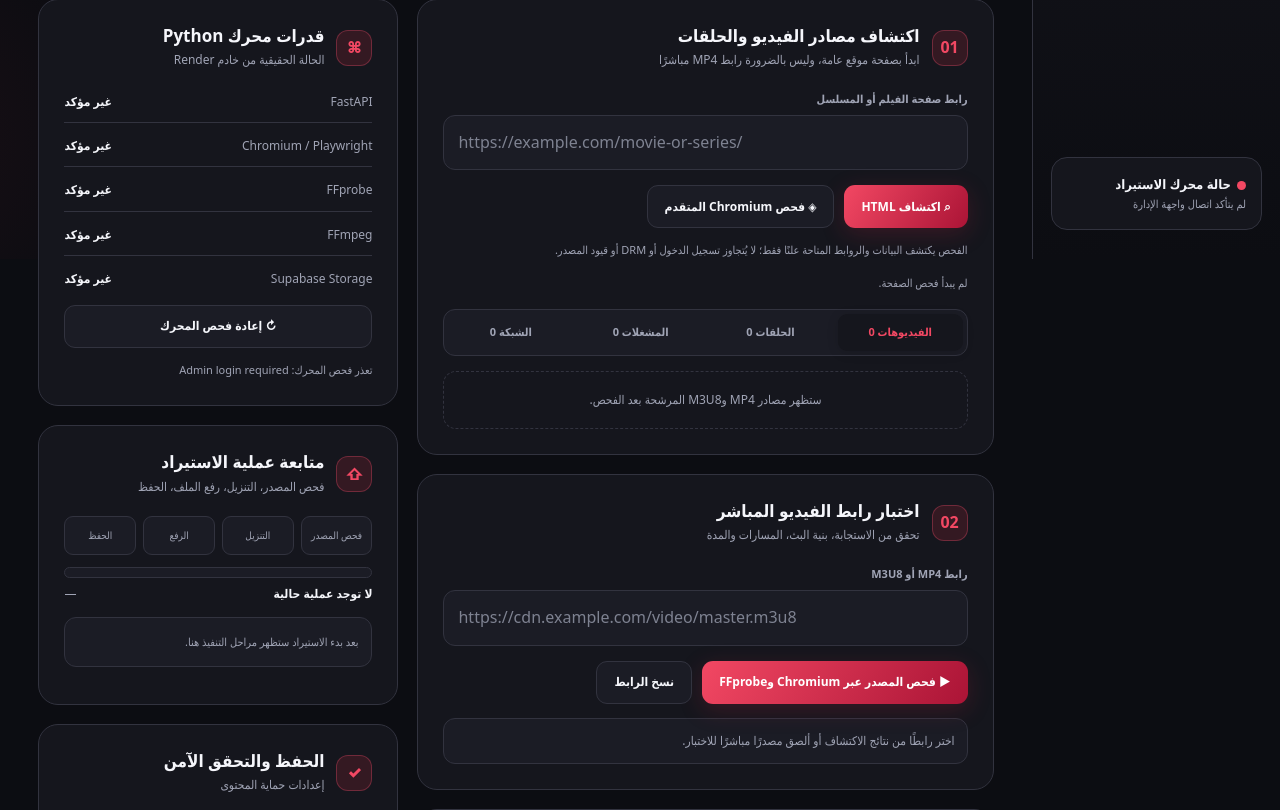
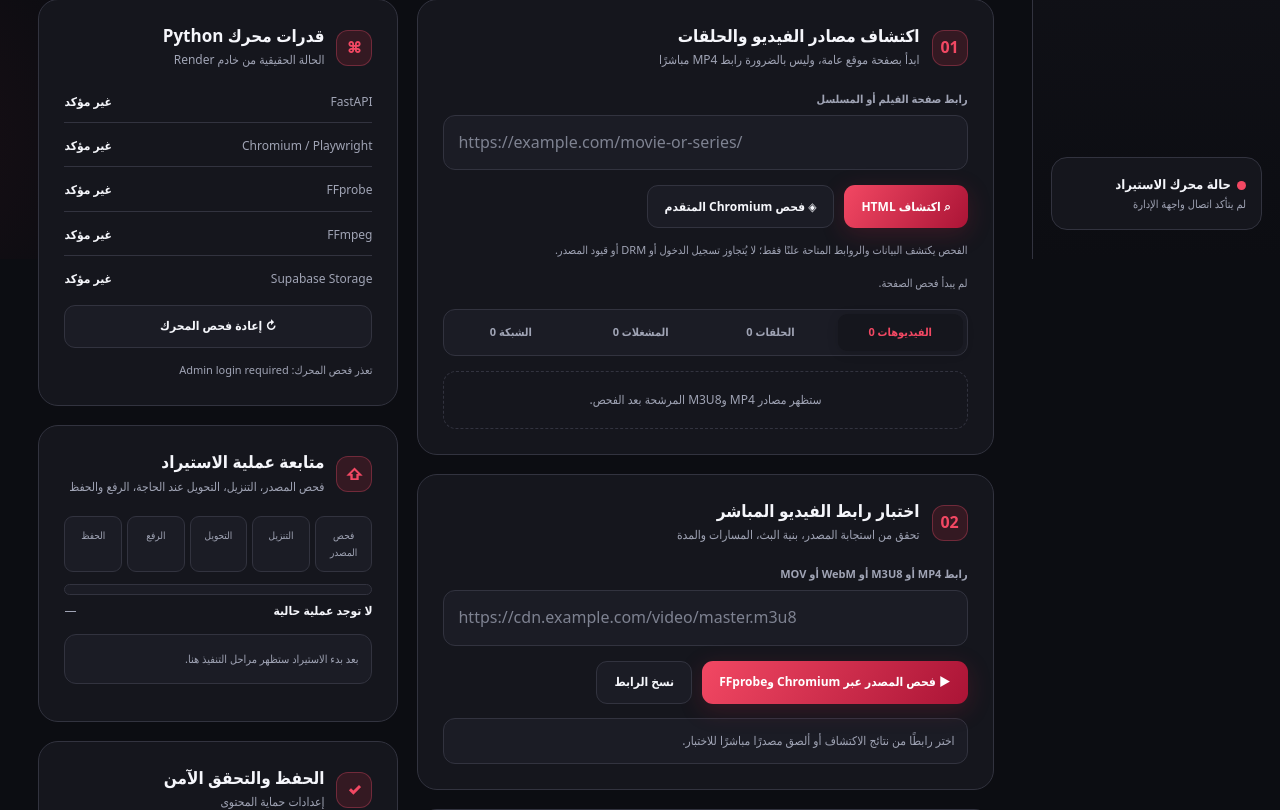
Before and after one commit to youef/app_apk, a FastAPI app: page /studio/private-videos in a window 1280 px wide. Shown: the part 541-1351 px from the top of the page. Run offline with FastAPI, Linux system fonts and the light colour scheme.

Commit message:
Complete v4 upload flow with video codec fallback stage and accurate job polling

```diff
--- a/python-cloud-studio/templates/private-videos.html
+++ b/python-cloud-studio/templates/private-videos.html
@@ -105,7 +105,7 @@ button:focus-visible,a:focus-visible,input:focus-visible,textarea:focus-visible{
 .good-text{color:var(--good)}.warn-text{color:var(--warn)}.bad-text{color:var(--accent)}
 .progress-track{background:var(--surface-2);border:1px solid var(--stroke);height:11px;border-radius:100px;overflow:hidden;margin:12px 0 6px}
 .progress-track>div{width:0%;height:100%;background:linear-gradient(90deg,#c72345,#ff6c87);transition:width .3s}
-.steps{display:grid;grid-template-columns:repeat(4,1fr);gap:7px}
+.steps{display:grid;grid-template-columns:repeat(5,1fr);gap:5px}
 .step{padding:10px 5px;text-align:center;border-radius:9px;background:var(--surface-2);border:1px solid var(--stroke);font-size:10px;color:var(--muted)}
 .step.current{border-color:var(--accent);color:var(--accent);background:var(--accent-soft)}
 .step.done{border-color:#4fbd9860;color:var(--good)}
@@ -178,8 +178,8 @@ button:focus-visible,a:focus-visible,input:focus-visible,textarea:focus-visible{
           <div class="result-tab" id="panel-network" role="tabpanel"><div id="network-results" class="results"><div class="empty">اضغط «فحص Chromium المتقدم» لتحليل الشبكة.</div></div></div>
         </section>
         <section id="validate" class="panel" aria-labelledby="validate-title">
-          <div class="panel-head"><div class="panel-num">02</div><div><h2 id="validate-title">اختبار رابط الفيديو المباشر</h2><p>تحقق من الاستجابة، بنية البث، المسارات والمدة</p></div></div>
-          <div class="field"><label class="small-label" for="source">رابط MP4 أو M3U8</label><input id="source" type="url" dir="ltr" maxlength="2048" placeholder="https://cdn.example.com/video/master.m3u8" autocomplete="off"></div>
+          <div class="panel-head"><div class="panel-num">02</div><div><h2 id="validate-title">اختبار رابط الفيديو المباشر</h2><p>تحقق من استجابة المصدر، بنية البث، المسارات والمدة</p></div></div>
+          <div class="field"><label class="small-label" for="source">رابط MP4 أو M3U8 أو WebM أو MOV</label><input id="source" type="url" dir="ltr" maxlength="2048" placeholder="https://cdn.example.com/video/master.m3u8" autocomplete="off"></div>
           <div class="actions"><button type="button" class="btn primary" id="check-source">▶ فحص المصدر عبر Chromium وFFprobe</button><button type="button" class="btn secondary" id="copy-source">نسخ الرابط</button></div>
           <div id="probe-result" class="notice" style="margin-top:14px" role="status">اختر رابطًا من نتائج الاكتشاف أو ألصق مصدرًا مباشرًا للاختبار.</div>
         </section>
@@ -219,8 +219,8 @@ button:focus-visible,a:focus-visible,input:focus-visible,textarea:focus-visible{
           <p class="hint" id="health-detail">يتم قراءة القدرات من الخدمة، وليس من بيانات مخزّنة في المتصفح.</p>
         </section>
         <section class="panel" aria-labelledby="job-title">
-          <div class="panel-head"><div class="panel-num">⇧</div><div><h2 id="job-title">متابعة عملية الاستيراد</h2><p>فحص المصدر، التنزيل، رفع الملف، الحفظ</p></div></div>
-          <div class="steps" id="stages"><div class="step" data-stage="checking_source">فحص المصدر</div><div class="step" data-stage="downloading">التنزيل</div><div class="step" data-stage="uploading">الرفع</div><div class="step" data-stage="ready">الحفظ</div></div>
+          <div class="panel-head"><div class="panel-num">⇧</div><div><h2 id="job-title">متابعة عملية الاستيراد</h2><p>فحص المصدر، التنزيل، التحويل عند الحاجة، الرفع والحفظ</p></div></div>
+          <div class="steps" id="stages"><div class="step" data-stage="checking_source">فحص المصدر</div><div class="step" data-stage="downloading">التنزيل</div><div class="step" data-stage="transcoding">التحويل</div><div class="step" data-stage="uploading">الرفع</div><div class="step" data-stage="ready">الحفظ</div></div>
           <div class="progress-track"><div id="progress"></div></div>
           <div style="display:flex;justify-content:space-between;gap:10px"><strong id="job-status" style="font-size:12px">لا توجد عملية حالية</strong><span id="job-percent" style="font-size:12px;color:var(--muted)">—</span></div>
           <div id="job-log" class="log" role="status">بعد بدء الاستيراد ستظهر مراحل التنفيذ هنا.</div>
@@ -247,8 +247,8 @@ const $=id=>document.getElementById(id);
 const safeText=(v,n=240)=>String(v??"").slice(0,n);
 const fmtBytes=n=>{const v=Number(n)||0;return v>1024*1024*1024?(v/1073741824).toFixed(2)+" GB":(v/1048576).toFixed(1)+" MB"};
 const current={media:[],episodes:[],embeds:[],network:[],library:[],timer:null,job:null};
-const stageOrder=["checking_source","downloading","uploading","ready"];
-const stageLabels={queued:"في قائمة الانتظار",checking_source:"فحص رابط المصدر",downloading:"جارٍ تنزيل الفيديو",uploading:"جارٍ رفع الملف إلى التخزين الخاص",ready:"اكتمل الحفظ",failed:"فشلت العملية"};
+const stageOrder=["checking_source","downloading","transcoding","uploading","ready"];
+const stageLabels={queued:"في قائمة الانتظار",checking_source:"فحص رابط المصدر",downloading:"جارٍ تنزيل الفيديو",transcoding:"تحويل الملف إلى MP4 باستخدام FFmpeg",uploading:"جارٍ رفع الملف إلى التخزين الخاص",ready:"اكتمل الحفظ",failed:"فشلت العملية"};
 const toast=(message)=>{const e=$("toast");e.textContent=message;e.classList.add("show");clearTimeout(toast.timer);toast.timer=setTimeout(()=>e.classList.remove("show"),4100)};
 const setBusy=(id,v)=>{const b=$(id);b.disabled=v;b.setAttribute("aria-busy",String(v))};
 const errorMessage=raw=>typeof raw==="string"?raw:(raw&&raw.detail?typeof raw.detail==="string"?raw.detail:JSON.stringify(raw.detail):JSON.stringify(raw||{}));
@@ -379,6 +379,7 @@ function jobPresentation(j){
  if(j.error)rows.push("سبب الفشل: "+safeText(j.error,450));
  if(j.status==="downloading")rows.push("النقل جارٍ عبر Python وFFmpeg؛ لا تتوفر نسبة دقيقة للتنزيل في هذه النسخة.");
  if(j.status==="uploading")rows.push("يُنقل الملف على دفعات إلى Supabase.");
+ if(j.status==="transcoding")rows.push("التنسيق الأصلي غير ملائم للنسخ إلى MP4؛ يجري التحويل إلى H.264/AAC، وقد يستغرق وقتًا أطول.");
  $("job-log").textContent=rows.join("\n");
  $("play").classList.toggle("hide",j.status!=="ready");
  if(j.status==="ready"&&j.playback_path)$("play").href=j.playback_path;
@@ -398,7 +399,7 @@ async function importFilm(event){
  event.preventDefault();
  const title=$("title").value.trim(),source_url=$("source").value.trim(),min_minutes=Number($("duration").value);
  if(title.length<2)return toast("اكتب اسم الفيلم قبل البدء");
- if(!cleanLink(source_url)||!/\.(mp4|m3u8)(\?|$)/i.test(source_url))return toast("اختر رابط MP4 أو M3U8 مباشرًا");
+ if(!cleanLink(source_url)||!/\.(mp4|m3u8|webm|m4v|mov|mkv)(\?|$)/i.test(source_url))return toast("اختر رابط فيديو مباشرًا بصيغة مدعومة");
  if(!(min_minutes>=1&&min_minutes<=600))return toast("حدد مدة صحيحة بين 1 و600 دقيقة");
  if(!$("rights").checked)return toast("يجب تأكيد إذن تنزيل وإعادة استضافة هذا الفيديو");
  const payload={source_url,title,min_minutes,description:$("description").value.trim(),poster_url:$("poster").value.trim(),rights_holder:$("holder").value.trim(),license_reference:$("license").value.trim()};
@@ -410,7 +411,7 @@ async function importFilm(event){
   $("job-log").textContent="تم قبول المهمة. يجري التحقق من المصدر...";
   $("job-state-stat").textContent="قيد التنفيذ";
   await pollJob(j.job_id);
-  if(current.job&&!["ready","failed"].includes($("job-status").textContent.toLowerCase()))current.timer=setInterval(()=>pollJob(j.job_id),3200);
+  if(current.job&&$("start").disabled)current.timer=setInterval(()=>pollJob(j.job_id),3200);
   $("job-title").scrollIntoView({behavior:"smooth",block:"center"});
  }catch(e){$("job-log").textContent="تعذر بدء الاستيراد: "+e.message;$("job-status").textContent="لم تبدأ";$("start").disabled=false;toast("لم يتم بدء الاستيراد")}
 }
@@ -450,7 +451,6 @@ async function refreshHealth(){
 $("discover-page").addEventListener("click",discover);
 $("browser-diagnose").addEventListener("click",browserDiagnose);
 $("check-source").addEventListener("click",checkSource);
-$("start").addEventListener("click",()=>{});
 $("film-form").addEventListener("submit",importFilm);
 $("refresh").addEventListener("click",loadLibrary);
 $("search-library").addEventListener("input",()=>renderLibrary(current.library));
```
